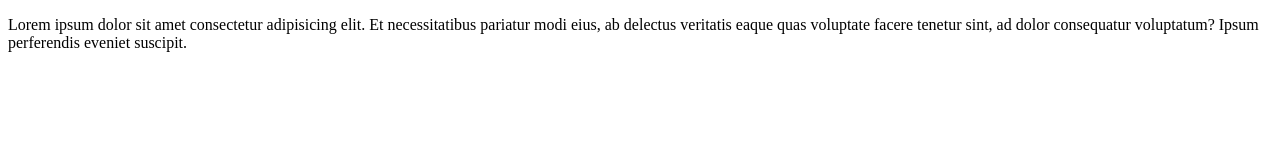
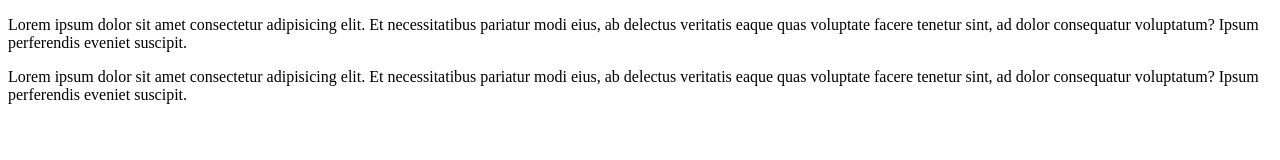
Before and after one commit to SantiagoBeln/Coder, a plain HTML site: page jardinpremiere.html in a window 1280 px wide. Drawn offline with Linux system fonts and the light colour scheme.

Commit message:
nuevo div y parrafo

```diff
--- a/jardinpremiere.html
+++ b/jardinpremiere.html
@@ -13,6 +13,12 @@
             veritatis eaque quas voluptate facere tenetur sint, ad dolor consequatur voluptatum? Ipsum perferendis
             eveniet suscipit.</p>
     </div>
+
+    <div>
+        <p>Lorem ipsum dolor sit amet consectetur adipisicing elit. Et necessitatibus pariatur modi eius, ab delectus
+            veritatis eaque quas voluptate facere tenetur sint, ad dolor consequatur voluptatum? Ipsum perferendis
+            eveniet suscipit.</p>
+    </div>
 </body>
 
 </html>
```
